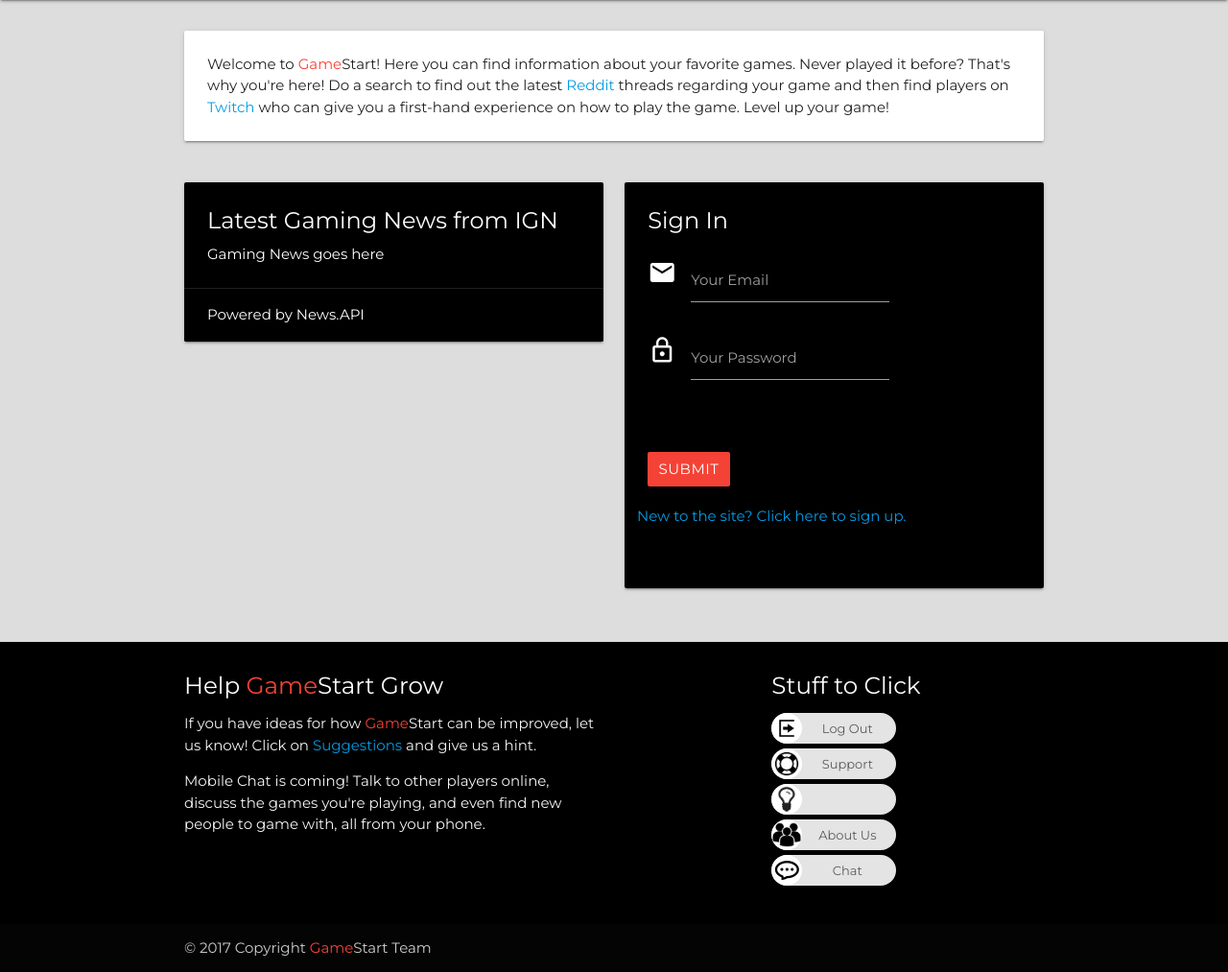
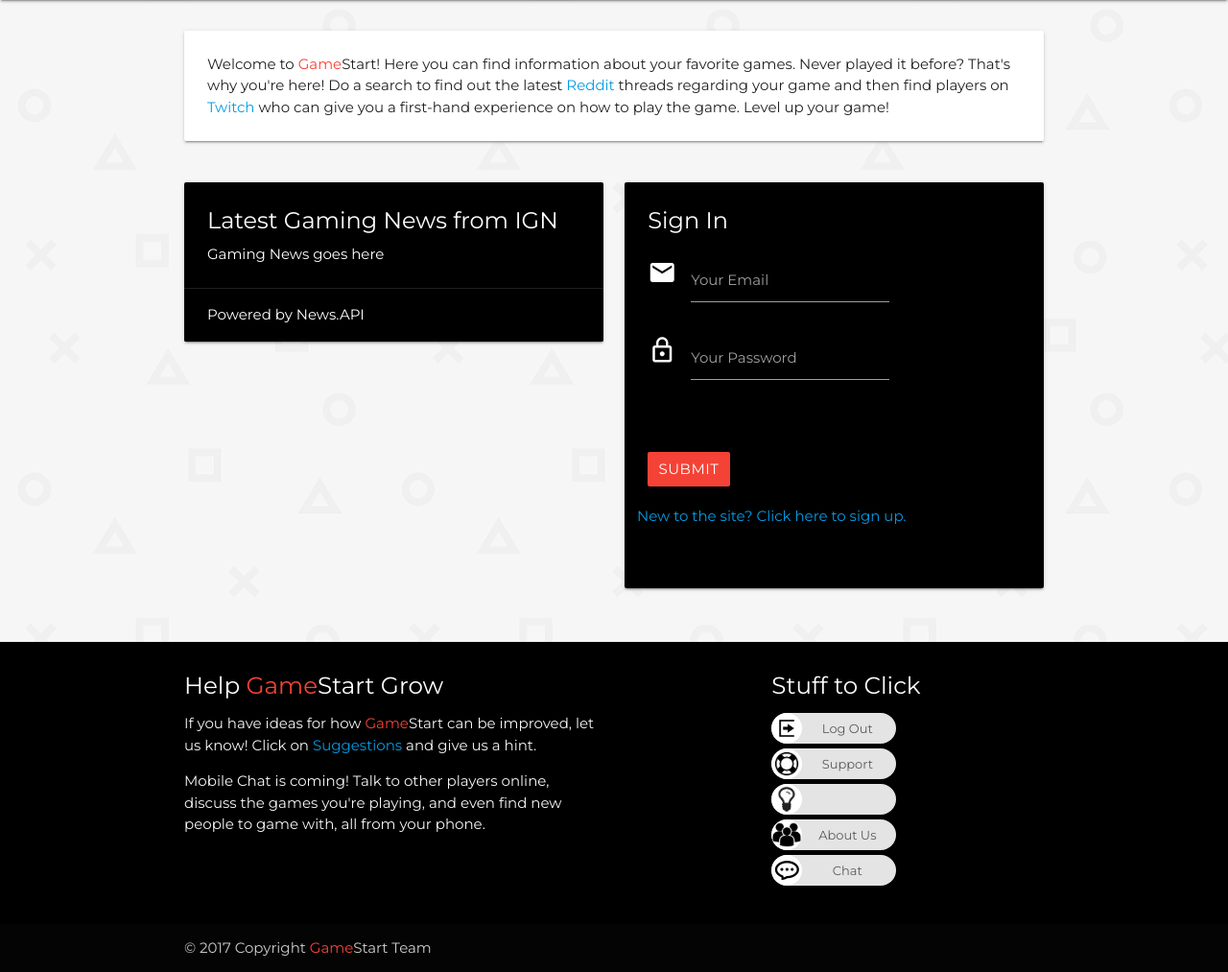
Before and after one commit to klaytonolavi/GameStart, a PHP site: page /index.html in a window 1280 px wide. Shown: the part 90-1103 px from the top of the page at 96% size. Run offline with PHP 8.4, Linux system fonts and the light colour scheme; some libraries are stand-ins or nearby versions.

Commit message:
Changed background to Playstation tile

```diff
--- a/assets/css/style.css
+++ b/assets/css/style.css
@@ -8,7 +8,8 @@
 }
 
 body {
-	background-color: #dddddd;
+/*	background-color: #dddddd;*/
+	background-image: url("../images/playstation-pattern.png");
 	font-family: 'Montserrat', sans-serif;
 }
 
```
Also changed, not shown: assets/images/playstation-pattern.png (added).
